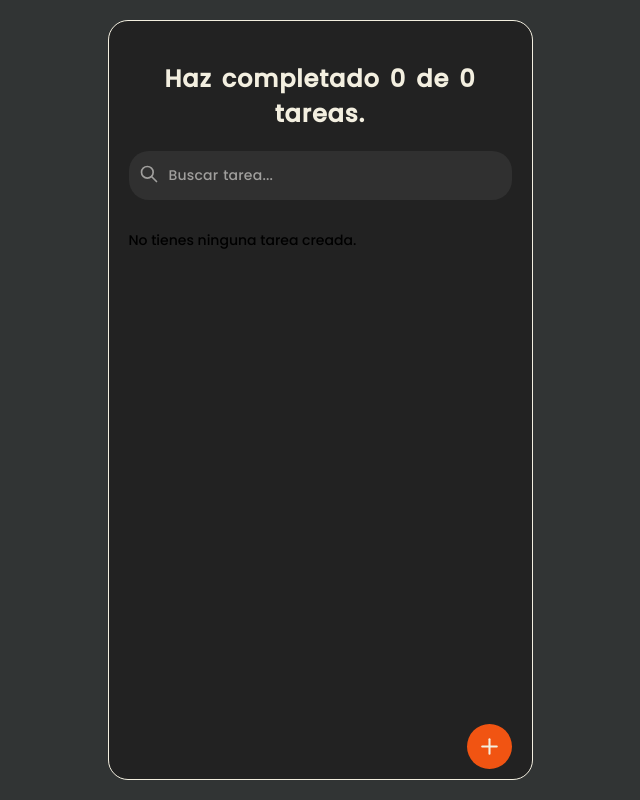
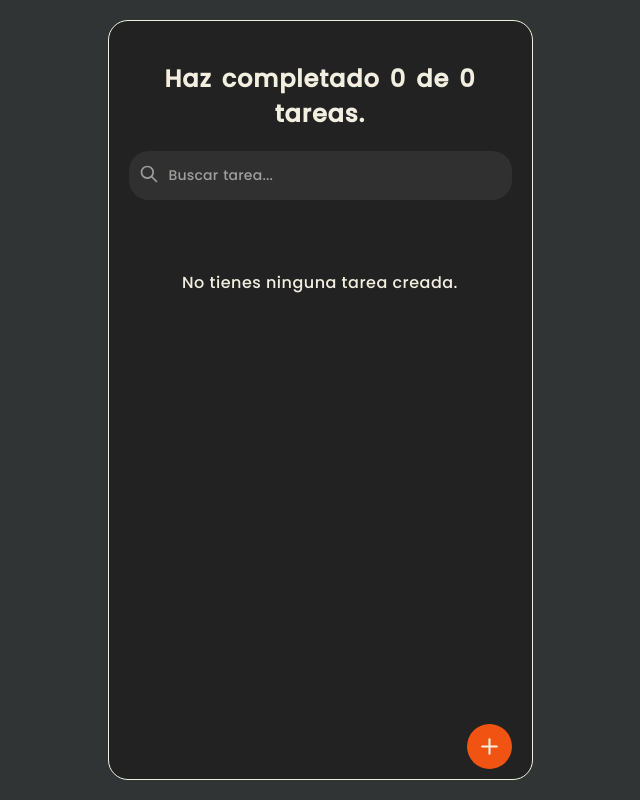
Before and after one commit to ramez-cesar/todo-list, a React (Vite) app: page / in a window 1280 px wide. Shown: the whole page, without its empty margins (320-960 px from the left). Built offline with nearby package versions, Linux system fonts and the light colour scheme.

Commit message:
Add estyle for loading and error texts and animation for the loader

```diff
--- a/src/components/App/App.css
+++ b/src/components/App/App.css
@@ -6,6 +6,53 @@
   position: relative;
   padding: 20px;
 }
+
+.message {
+  margin-top: 40px;
+  color: #F3EFE0;
+  font-size: 1.5rem;
+  text-align: center;
+  letter-spacing: .5px;
+  display: flex;
+  flex-direction: column;
+  align-items: center;
+}
+
+.loader {
+  width: 12px;
+  height: 12px;
+  border-radius: 50%;
+  display: block;
+  margin: 25px auto;
+  position: relative;
+  color: #9BA4B5;
+  box-sizing: border-box;
+  animation: animloader .8s linear infinite alternate;
+}
+
+.msg-error {
+  color: #FC2947;
+}
+
+/* Animation */
+
+@keyframes animloader {
+  0% {
+    color: #222222;
+    box-shadow: -38px -12px ,  -14px 0,  14px 0, 38px 0;
+  }
+  33% {
+    box-shadow: -38px 0px, -14px -12px,  14px 0, 38px 0;
+  }
+  66% {
+    box-shadow: -38px 0px , -14px 0, 14px -12px, 38px 0;
+  }
+  100% {
+    box-shadow: -38px 0 , -14px 0, 14px 0 , 38px -12px;
+  }
+}
+
+/* Media Query */
 
 @media (min-width: 375px) {
   body {
@@ -42,4 +89,8 @@
   .App input, .App p {
     font-size: 1.4rem;
   }
+
+  .App .task-container .task-ul > p {
+    font-size: 1.6rem;
+  }
 }
```
